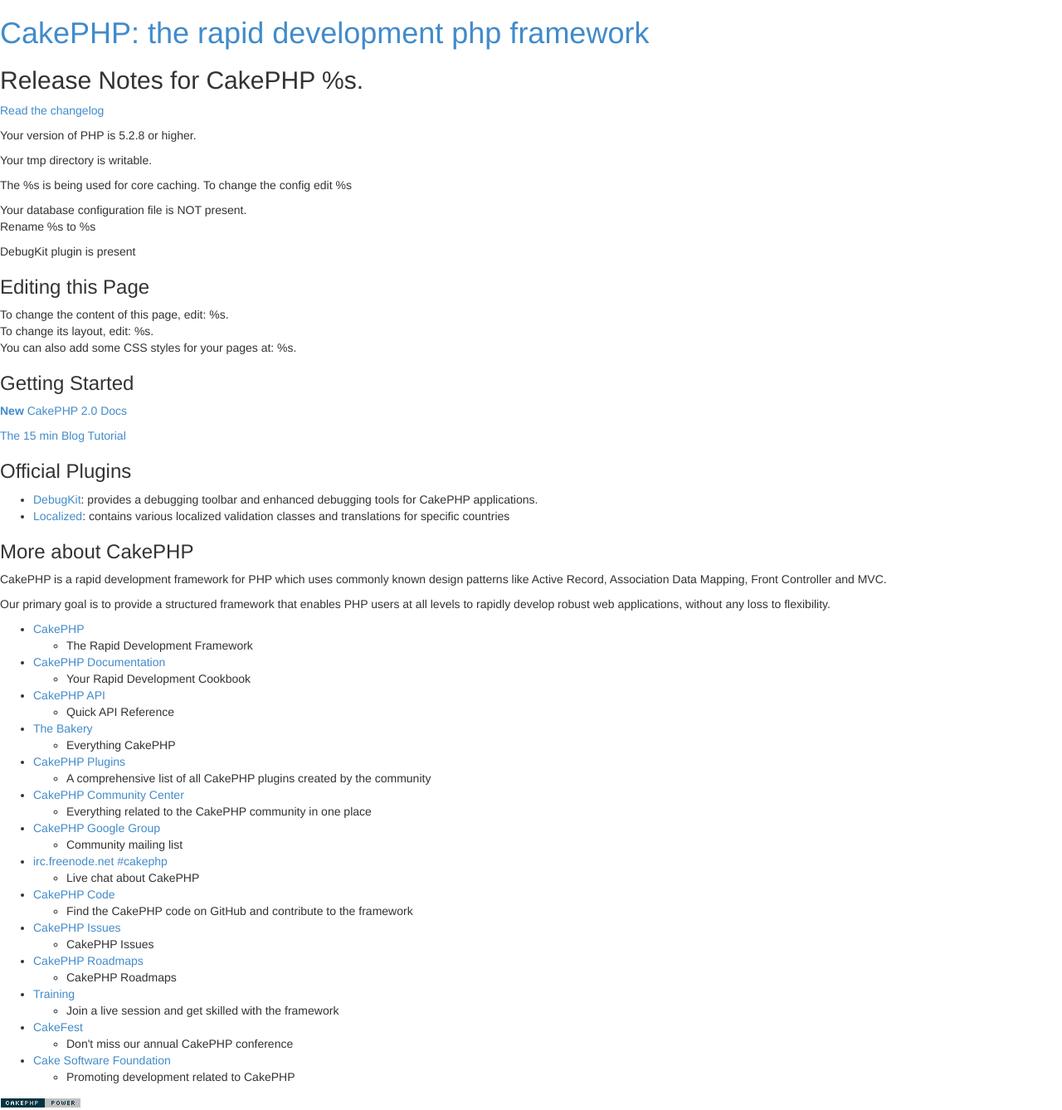
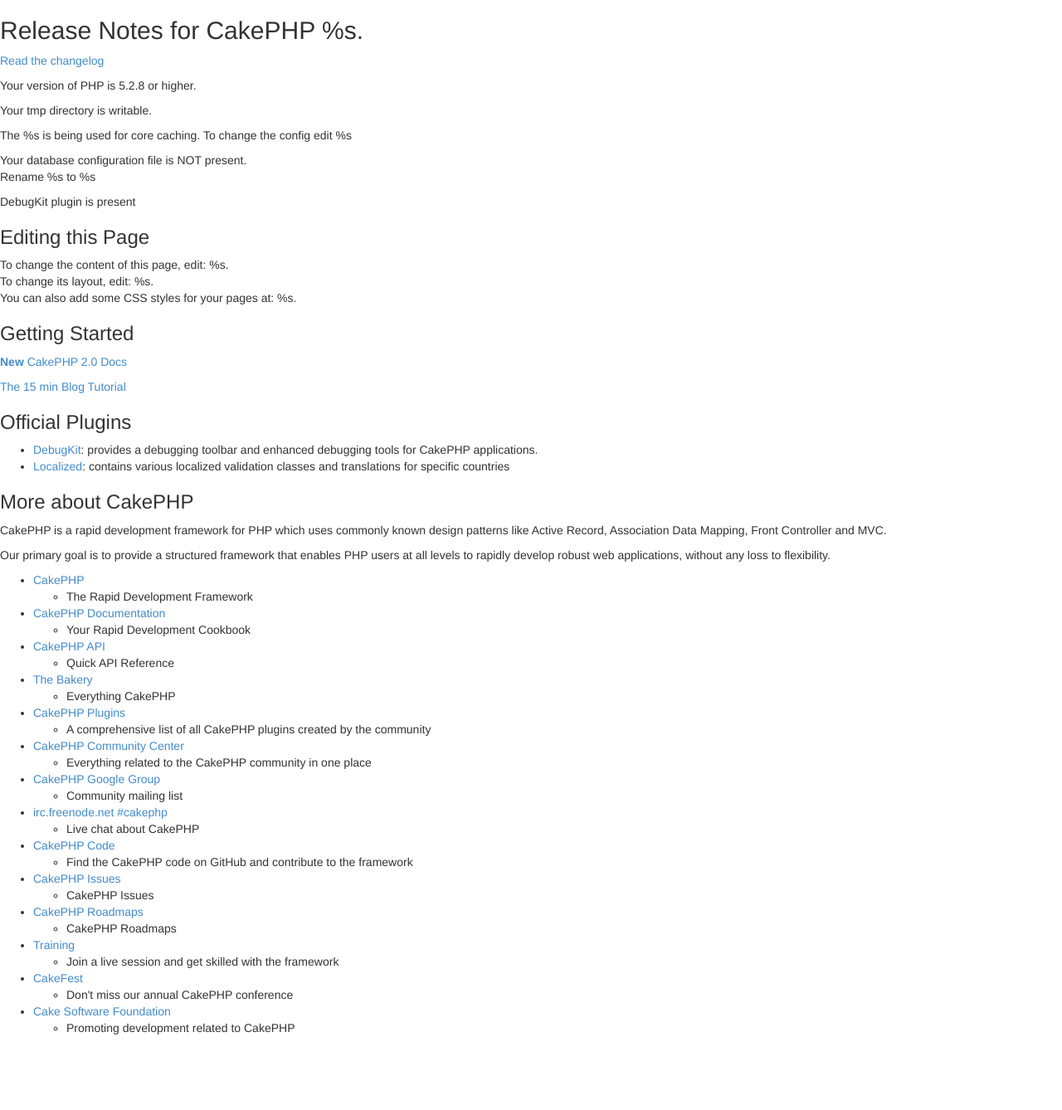
Before and after one commit to praz88/Zav-DBRB, a CakePHP app: the page made by app/View/Pages/home.ctp in a window 1280 px wide. Shown: the whole page at 83% size. After the commit the page ends 1247 px from the top, so only its background shows below. Run offline with PHP 8.4 and a stand-in for CakePHP, Linux system fonts and the light colour scheme; the template is opened without the code that fills it, so the values that code supplies are empty; some libraries are stand-ins or nearby versions.

Commit message:
Removing stuff from default.ctp

```diff
--- a/app/View/Layouts/default.ctp
+++ b/app/View/Layouts/default.ctp
@@ -15,15 +15,12 @@
  * @since         CakePHP(tm) v 0.10.0.1076
  * @license       http://www.opensource.org/licenses/mit-license.php MIT License
  */
-
-$cakeDescription = __d('cake_dev', 'CakePHP: the rapid development php framework');
 ?>
 <!DOCTYPE html>
 <html>
 <head>
 	<?php echo $this->Html->charset(); ?>
 	<title>
-		<?php echo $cakeDescription ?>:
 		<?php echo $title_for_layout; ?>
 	</title>
 	<?php
@@ -39,7 +36,6 @@ $cakeDescription = __d('cake_dev', 'CakePHP: the rapid development php framework
 <body>
 	<div id="container">
 		<div id="header">
-			<h1><?php echo $this->Html->link($cakeDescription, 'http://cakephp.org'); ?></h1>
 		</div>
 		<div id="content">
 
@@ -48,14 +44,8 @@ $cakeDescription = __d('cake_dev', 'CakePHP: the rapid development php framework
 			<?php echo $this->fetch('content'); ?>
 		</div>
 		<div id="footer">
-			<?php echo $this->Html->link(
-					$this->Html->image('cake.power.gif', array('alt' => $cakeDescription, 'border' => '0')),
-					'http://www.cakephp.org/',
-					array('target' => '_blank', 'escape' => false)
-				);
-			?>
+
 		</div>
 	</div>
-	<?php echo $this->element('sql_dump'); ?>
 </body>
 </html>
```
